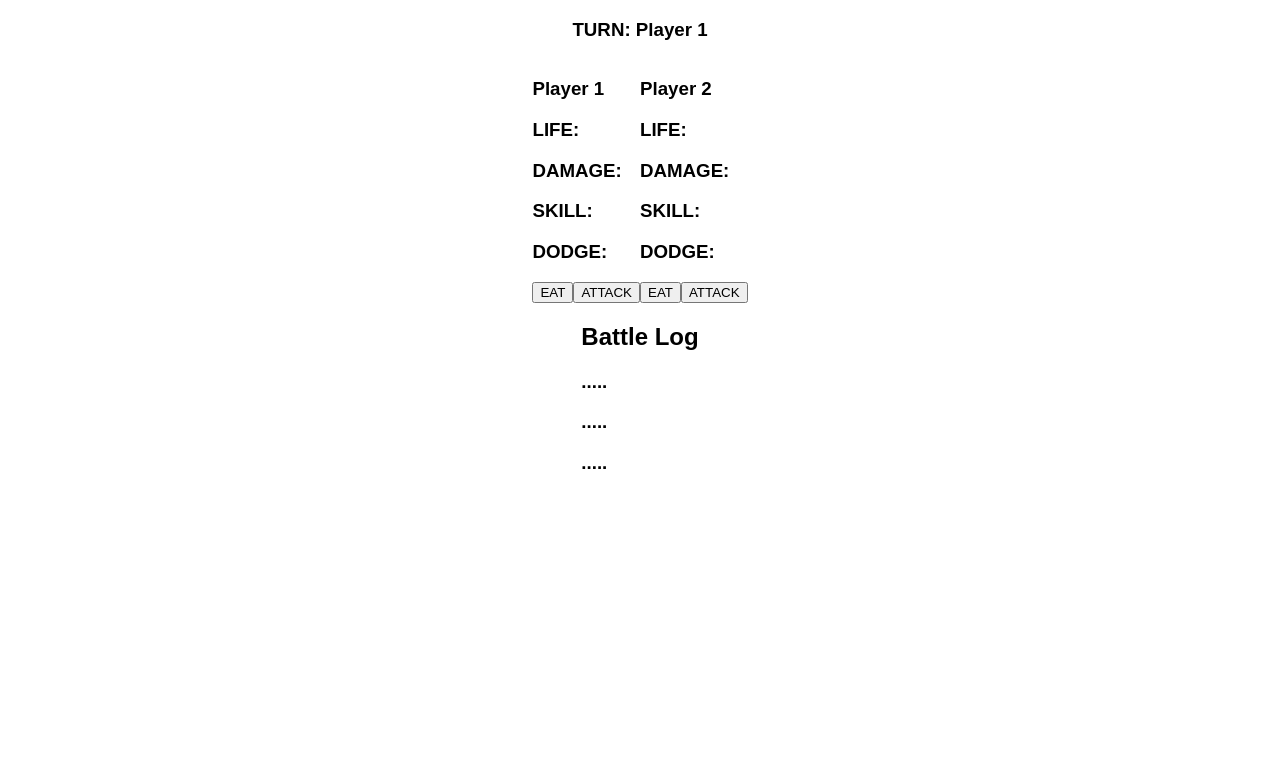
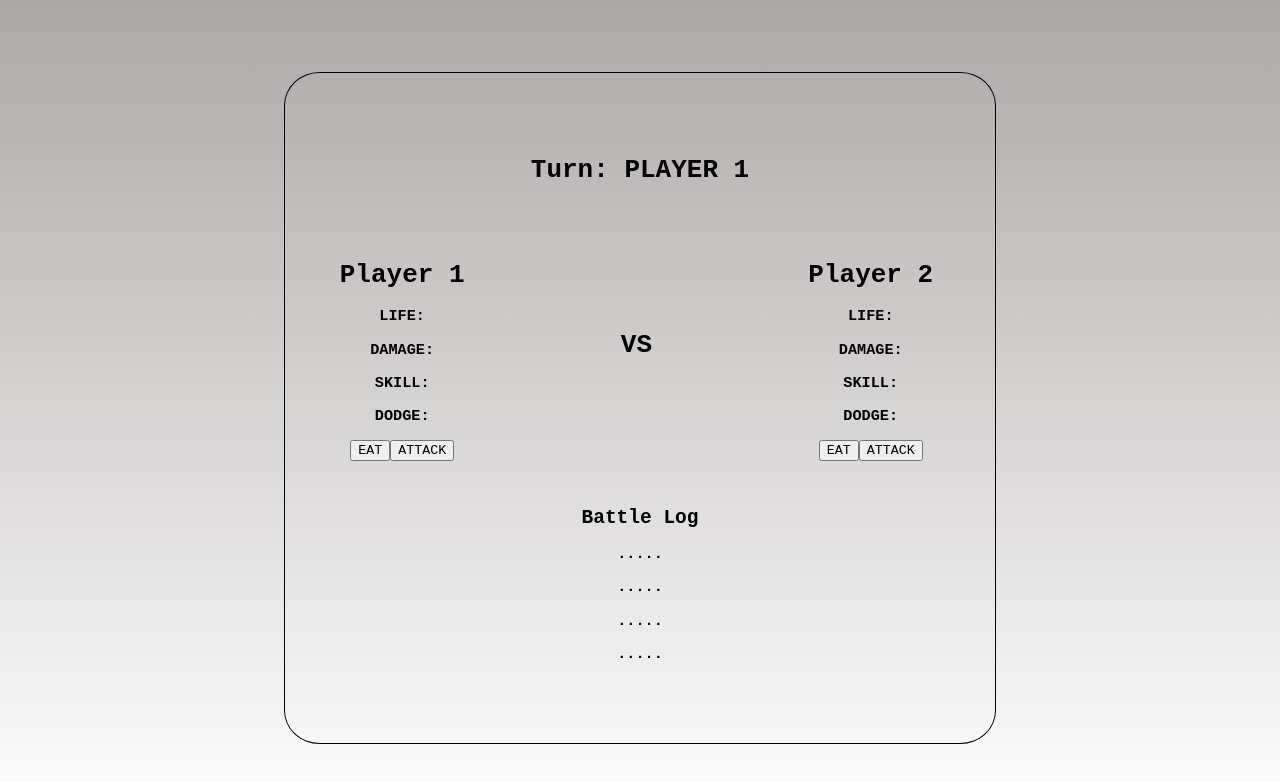
Before and after one commit to LuizFellype/Loop-Hitting, a React (Create React App) app: page / in a window 1280 px wide. Shown: the top 782 px of the page. Built offline with nearby package versions, Linux system fonts and the light colour scheme.

Commit message:
refactor: getting mock better. the original mock

```diff
--- a/src/App.css
+++ b/src/App.css
@@ -1,4 +1,32 @@
+*{
+  font-family: monospace;
+}
+.all {
+  display: grid;
+  height: 670px;
+  width: 710px;
+  border: solid 1px;
+  border-radius: 5%;
+  overflow: hidden;
+
+  align-items: center;
+}
+.middle{
+  padding-top: 30%;
+}
+
+.tree-col {
+  margin-top: -70px;
+  display: grid;
+  text-align: center;
+  grid-template-columns: repeat(3, 33%);
+}
+
+.battle-log {
+  text-align: center;
+  margin-top: -100px;
+}
 .display {
-  display: flex;
-  justify-content: center;
+  text-align: center;
+  margin-bottom: -20px;
 }
--- a/src/App.js
+++ b/src/App.js
@@ -37,13 +37,13 @@ class App extends Component {
 
   render() {
     return (
-      <React.Fragment>
+      <div className='all'>
         <div className='display'>
-          <h3> TURN: Player 1</h3>
+          <h1> Turn: PLAYER 1</h1>
         </div>
-        <div className='display'>
+        <div className='tree-col'>
           <div className=''>
-            <h3> Player 1</h3>
+            <h1> Player 1</h1>
             <h3>LIFE: <div value={this.state.fighter.life}/></h3>
             <h3>DAMAGE: <div value={this.state.fighter.damage}/></h3>
             <h3>SKILL: <div value={this.state.fighter.skill}/></h3>
@@ -53,9 +53,11 @@ class App extends Component {
             {/* <button onClick={() => this.eatFighter(this.state.fighter)}>EAT</button>
             <button onClick={() => this.attackOpponent(this.state.fighter, this.state.opponent)}>ATTACK</button> */}
           </div>
-
-          <div class='sideL'>
-            <h3> Player 2</h3>
+          <div className='middle'>
+            <h1>VS</h1>
+          </div>
+          <div class=''>
+            <h1> Player 2</h1>
             <h3>LIFE: <div value={this.state.opponent.life}/></h3>
             <h3>DAMAGE: <div value={this.state.opponent.damage}/></h3>
             <h3>SKILL: <div value={this.state.opponent.skill}/></h3>
@@ -66,17 +68,19 @@ class App extends Component {
             <button onClick={() => this.eatOpponent(this.state.opponent)}>EAT</button>  */}
           </div>
         </div>
-        <div className='display'>
+        <div className='battle-log'>
           <div>
             <h2>Battle Log</h2>
             <h3>.....</h3>
             <h3>.....</h3>
             <h3>.....</h3>
+            <h3>.....</h3>
+
           </div>
         </div>
 
 
-      </React.Fragment>
+      </div>
     );
   }
 }
--- a/src/index.css
+++ b/src/index.css
@@ -1,5 +1,7 @@
 body {
-  margin: 0;
-  padding: 0;
-  font-family: sans-serif;
+  display: flex;
+  height: 100vh;
+  justify-content: center;
+  align-items: center;
+  background: linear-gradient(rgba(20, 3, 3, 0.349), white)
 }
```
